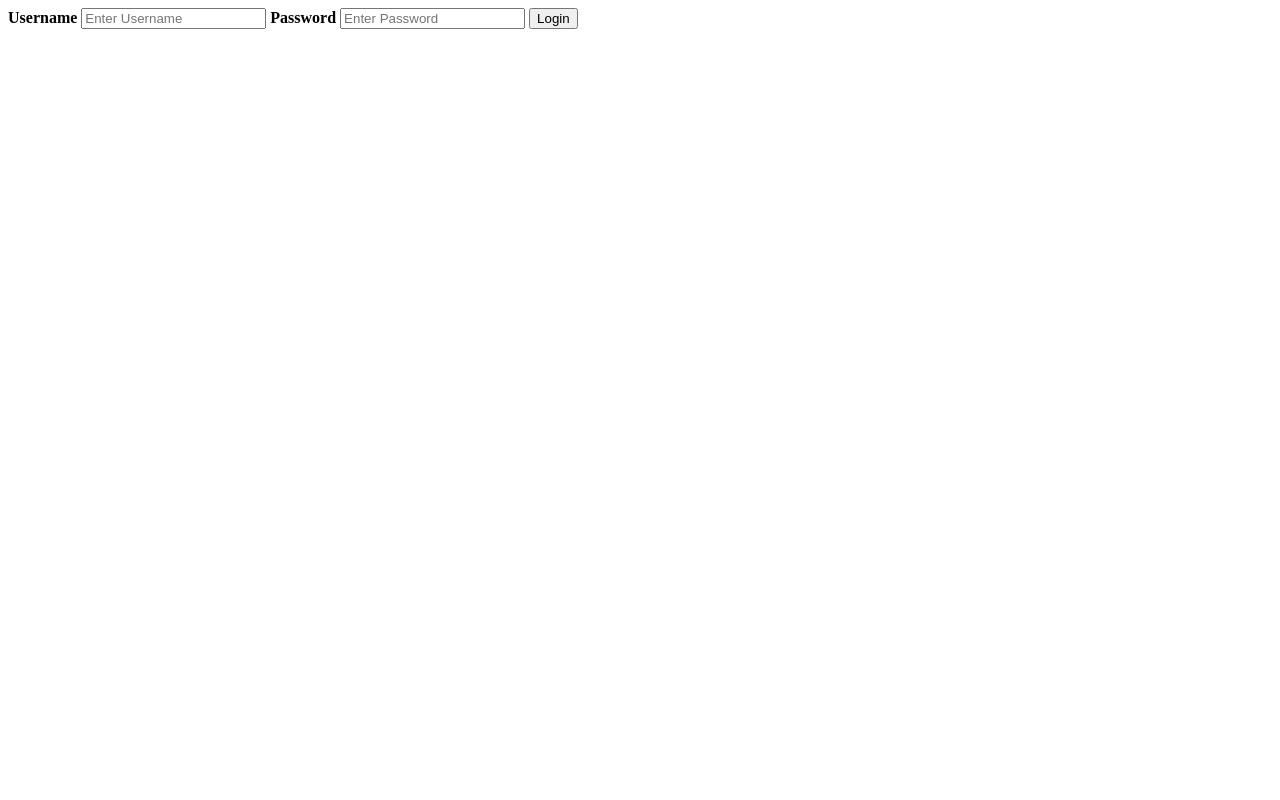
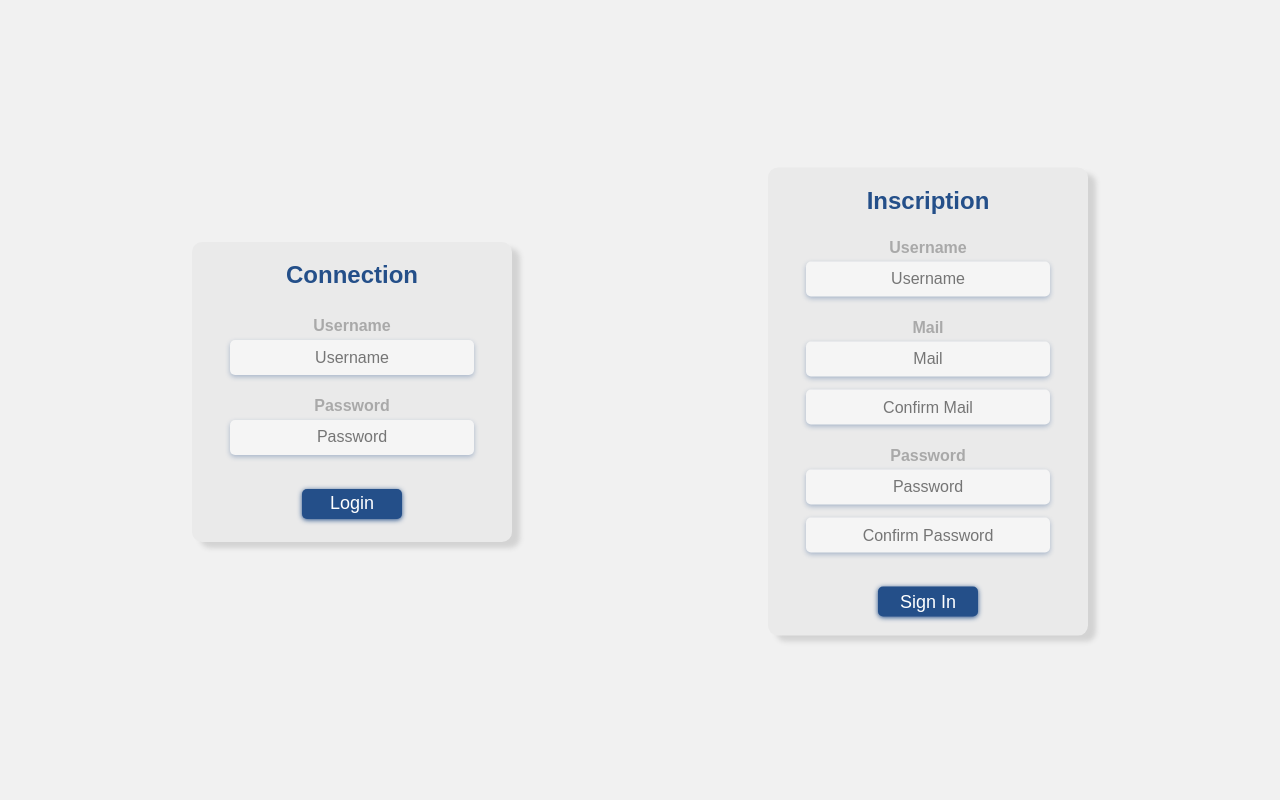
Before and after one commit to MaximeWrlz/PortFolioPHP, a PHP site: page /login.php in a window 1280 px wide. Run offline with PHP 8.4, Linux system fonts and the light colour scheme.

Commit message:
Update et ajout du formuaire d'inscription + déconnexion

```diff
--- a/login.php
+++ b/login.php
@@ -1,45 +1,95 @@
 <!DOCTYPE html>
-
 <?php
 session_start();
 include_once("php/code.php");
 
 $user = new Users;
-if (isset($_SESSION["account"])){
+
+//SI DEJA CONNECTE:
+if(isset($_SESSION["account"]["id"]))
+{
     header('Location: index.php');
 }
-if(isset($_POST['submit'])){
-	if ($_POST['submit'] === "OK")
+
+//SI FORM DE CONNEXION VALIDE/
+if(isset($_POST["login"]))
 {
-		if ($_POST['uname'] != NULL && $_POST['psw'] != NULL)
+    if($_POST["login"] === "OK")
     {
-			$user->connect($_POST["uname"], $_POST["psw"]);
+        if($_POST['uname_connect'] != NULL && $_POST['psw_connect'] != NULL)
+        {
+            $user->connect($_POST["uname_connect"], $_POST["psw_connect"]);
+        }
+        else
+        {
+            echo("Remplis le formulaire");
         }
     }
-	else{echo "Remplis le formulaire";}
 }
 
+//SI FORM D'INSCRIPTION VALIDE:
+if (isset($_POST['signin'])) {
+    if ($_POST["signin"] === "OK") {
+        if ($_POST['uname'] != NULL && $_POST['mail'] != NULL && $_POST['mailconfirm'] != NULL && $_POST['psw'] != NULL && $_POST['pswconfirm'] != NULL) {
+            if ($_POST['mail'] == $_POST['mailconfirm']) {
+                $mailcheck = $user->inscription_check($_POST['mail']);
+                if ($mailcheck == 0) {
+                    if ($_POST['psw'] == $_POST['pswconfirm']) {
+                        $password = password_hash($_POST['psw'], PASSWORD_DEFAULT);
+                        $user->inscription($_POST['uname'], $_POST['mail'], $password);
+                    }
+                    else {echo("les mdp ne sont pas identiques");}
+                }
+                else {echo("Il exite déjà un compte avec cette adresse mail");}
+            }
+            else {echo("Les mails ne sont pas identiques");}
+        }
+    }
+}
+
+
 ?>
-
-<html>
+<html lang="fr">
 <head>
+    <meta charset="UTF-8">
+    <link rel="stylesheet" type="text/css" href="style.css">
+    <meta name="viewport" content="width=device-width, initial-scale=1.0">
     <title>Login Page</title>
-	<meta charset="utf-8">
 </head>
 <body>
 
+    <div id="container">
+        <div id="connection">
+            <h3>Connection</h3>
             <form action="login.php" method="post">
-
-	  <div class="container">
                 <label for="uname"><b>Username</b></label>
-	    <input type="text" placeholder="Enter Username" name="uname" required>
+                <input type="text" placeholder="Username" name="uname_connect" required>
 
                 <label for="psw"><b>Password</b></label>
-	    <input type="password" placeholder="Enter Password" name="psw" required>
+                <input type="password" placeholder="Password" name="psw_connect" required>
 
-	    <button type="submit" name="submit" value="OK">Login</button>
+                <button type="submit" name="login" value="OK">Login</button>
+            </form>
         </div>
+
+        <div id="inscription">
+            <h3>Inscription</h3>
+            <form action="login.php" method="post">
+                <label for="uname"><b>Username</b></label>
+                <input type="text" placeholder="Username" name="uname" required>
+
+                <label for="uname"><b>Mail</b></label>
+                <input type="mail" placeholder="Mail" name="mail" required>
+                <input type="mail" placeholder="Confirm Mail" name="mailconfirm" required class="confirm-input">
+
+                <label for="psw"><b>Password</b></label>
+                <input type="password" placeholder="Password" name="psw" required>
+                <input type="password" placeholder="Confirm Password" name="pswconfirm" required class="confirm-input">
+
+                <button type="submit" name="signin" value="OK">Sign In</button>
             </form>
+        </div>
+    </div>
 
 </body>
 </html>
--- /dev/null
+++ b/logout.php
@@ -0,0 +1,6 @@
+<?php
+session_start();
+$_SESSION = array();
+session_destroy();
+header("Location: index.php");
+?>
--- a/php/code.php
+++ b/php/code.php
@@ -13,25 +13,88 @@ class Users {
         return($user);
     }
 
+
     function connect($username, $password)
     {
         global $db;
-
         $request = "SELECT * FROM users WHERE username=\"$username\"";
         $resultat = $db->query($request);
         $user = $resultat->fetch();
 
-		if(password_verify($password, $user["password"])){
+        if(password_verify($password, $user["password"]))
+        {
             session_start();
             $_SESSION["account"] = [
                 'id' => $user["id"],
                 'username' => $user["username"]
             ];
+
             header('Location: index.php');
         }
-		else{
-			echo "Impossible de se connecter ou identifiants incorrects !";
+        else
+        {
+            echo("Impossible de se connecter, identifiants incorrects !");
         }
     }
+
+
+    function inscription_check($mail)
+    {
+        global $db;
+
+        $reqmail = $db->prepare("SELECT * FROM users WHERE mail = ?");
+        $reqmail->execute(array($mail));
+        $mailexist = $reqmail->rowCount();
+
+        return($mailexist);
+
+    }
+
+
+    function inscription($username, $mail, $password)
+    {
+        global $db;
+
+        $request = $db->prepare('INSERT INTO users (username, mail, password) VALUES (?, ?, ?)');
+        $request->execute([$username, $mail, $password]);
+
+        echo('Votre compte à  bien été créé ! Vous pouvez à présent vous connecter.');
+    }
+}
+
+
+
+
+
+class Works {
+    function get_works()
+    {
+        global $db;
+
+        $request = "SELECT * FROM works";
+        $resultat = $db->query($request);
+        $work = $resultat->fetchAll();
+
+        return($work);
+    }
+
+
+    function create($title, $description)
+    {
+        global $db;
+
+        $request = $db->prepare('INSERT INTO works (title, description) VALUES (?, ?)');
+        $request->execute([$title, $description]);
+    }
+
+
+    function update($title, $description, $id)
+    {
+        global $db;
+
+        $request = $db->prepare('UPDATE works SET title=?, description=? WHERE id=?');
+        $request->execute([$title, $description, $id]);
+    }
+
 }
 ?>
--- /dev/null
+++ b/style.css
@@ -0,0 +1,147 @@
+*{
+  margin: 0;
+  padding: 0;
+  font-family: "Raleway",sans-serif;
+  box-sizing: border-box;
+}
+
+body{
+	width: 100vw;
+	height: 100vh;
+	overflow: hidden;
+	background-color: #f1f1f1;
+}
+
+
+
+
+
+
+#container{
+	display: flex;
+	flex-wrap: nowrap;
+	justify-content: center;
+	align-items: center;
+	position: absolute;
+	width: 100%;
+	height: 100%;
+	background-color: #f1f1f1;
+	text-align: center;
+}
+
+#connection{
+	flex: 33.33%;
+	height: 37%;
+	min-height: 300px;
+	background-color: #EAEAEA;
+	box-shadow:  8px 6px 5px lightgrey;
+	display: flex;
+	flex-wrap: wrap;
+	justify-content: center;
+	padding: 1.5% 3%;
+	margin: 0 10% 0 15%;
+	/*border: 2px solid #244F89;*/
+	border-radius: 10px;
+	animation: floatingzero 2.5s infinite ease-in-out;
+}
+
+@keyframes floatingzero {
+    from { transform: translate(0,  0px); }
+    65%  { transform: translate(0, -8px); }
+    to   { transform: translate(0, 0px); }
+}
+
+h3{
+	margin: 0% 0 10% 0;
+	font-size: 1.5em;
+	color: #244F89;
+}
+
+label{
+	width: 100%;
+	color: darkgrey;
+}
+
+input[type="text"]{
+	width: 100%;
+	height: 35px;
+	margin: 2% 0 9% 0;
+	border: none;
+	box-shadow: 0 2px 5px #244F8955;
+	border-radius: 5px;
+	padding: 10px;
+	font-size: 16px;
+	text-align: center;
+	background-color: #F5F5F5;
+}
+input[type="mail"]{
+	width: 100%;
+	height: 35px;
+	margin: 2% 0 9% 0;
+	border: none;
+	box-shadow: 0 2px 5px #244F8955;
+	border-radius: 5px;
+	padding: 10px;
+	font-size: 16px;
+	text-align: center;
+	background-color: #F5F5F5;
+}
+input[type="password"]{
+	width: 100%;
+	height: 35px;
+	margin: 2% 0 9% 0;
+	border: none;
+	box-shadow: 0 2px 5px #244F8955;
+	border-radius: 5px;
+	padding: 10px;
+	font-size: 16px;
+	text-align: center;
+	background-color: #F5F5F5;
+}
+
+button{
+	min-width: 100px;
+	width: 40%;
+	height: 30px;
+	margin: 5% 0 0 0;
+	color: #fff;
+	font-size: 18px;
+	border: none;
+	border-radius: 5px;
+	background-color: #244F89;
+	box-shadow: 0 1px 5px #244F89;
+	transition: 0.6s;
+}
+
+button:hover{
+	cursor: pointer;
+	color: #244F89;
+	background-color: transparent;
+	transform: scale(1.05);
+	border: 1px solid #244F89;
+}
+
+.confirm-input{
+	margin-top: -10% !important;
+}
+
+#inscription{
+	flex: 33.33%;
+	/*height: 30%;*/
+	background-color: #EAEAEA;
+	box-shadow:  8px 6px 5px lightgrey;
+	display: flex;
+	flex-wrap: wrap;
+	justify-content: center;
+	padding: 1.5% 3%;
+	margin: 0 15% 0 10%;
+	/*border: 2px solid #244F89;*/
+	border-radius: 10px;
+	animation: floatingone 3s infinite ease-in-out;
+}
+
+@keyframes floatingone {
+    from { transform: translate(0,  0px); }
+    65%  { transform: translate(0, 8px); }
+    to   { transform: translate(0, 0px); }
+}
```
Also changed, not shown: index.php (+29 -5 lines). Lines whose indentation alone changed are shown as unchanged.
